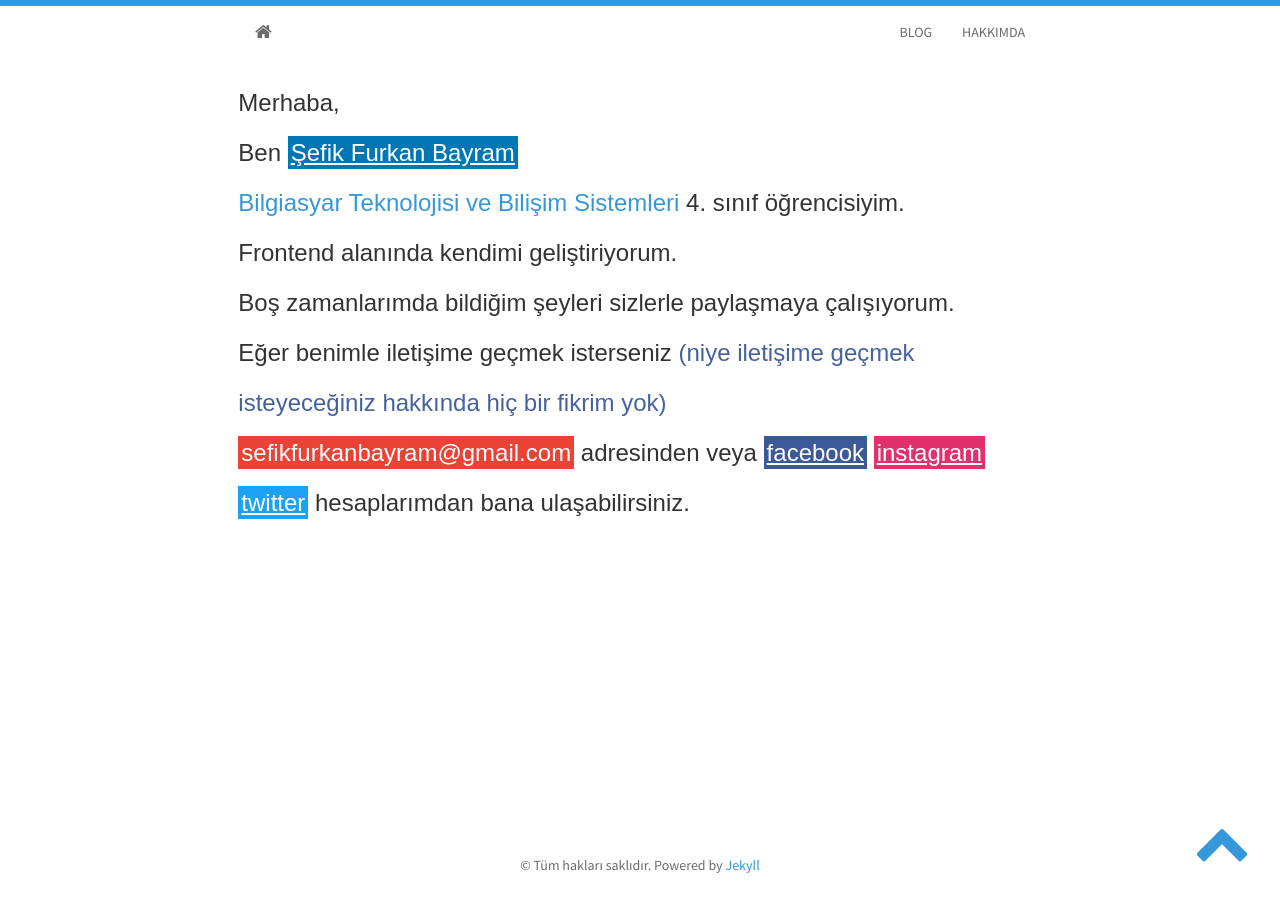
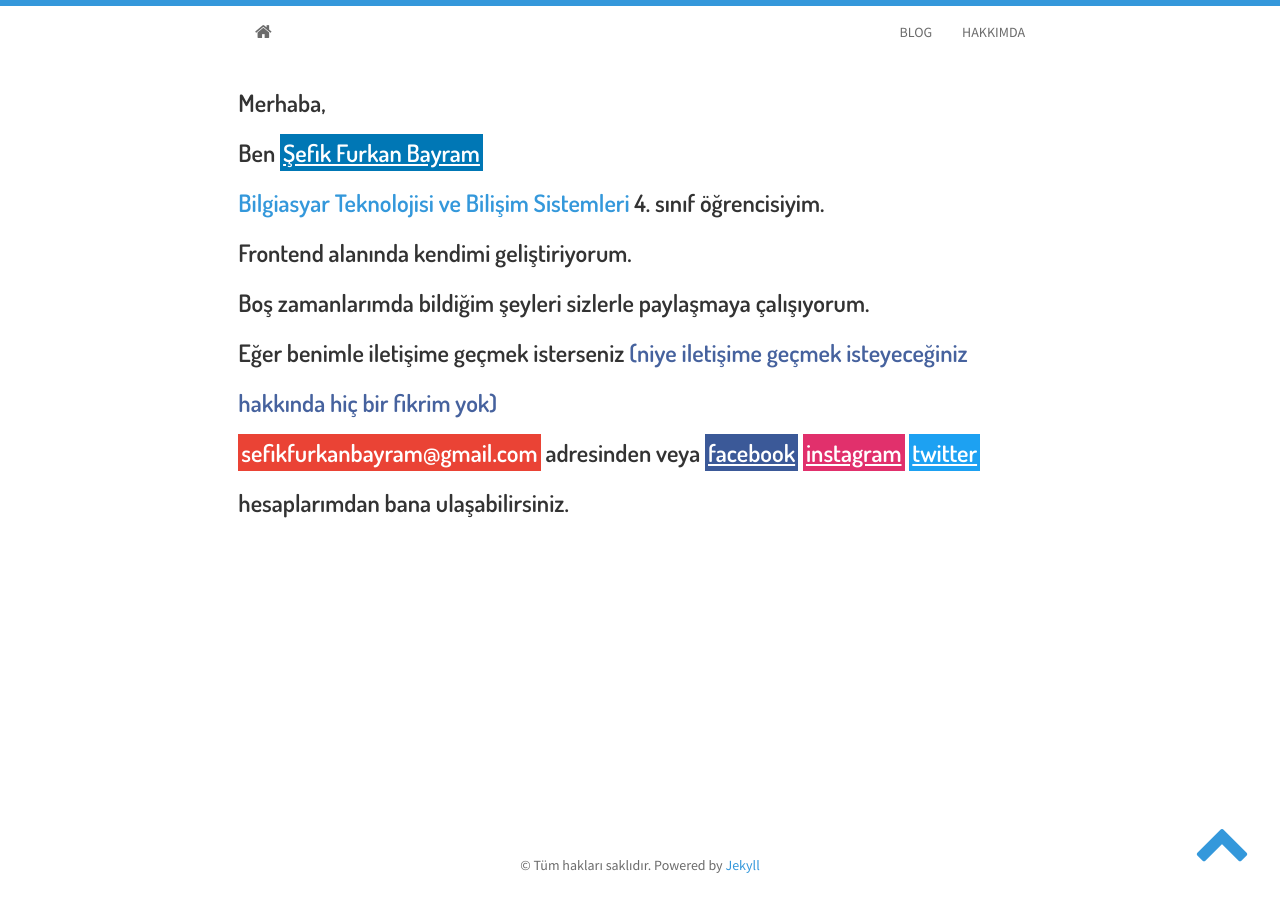
Before and after one commit to furkanbayram2/furkanbayram2.github.io, a Jekyll site: the page built from about.html, in a window 1280 px wide. Built offline with Jekyll 4.4.1, drawn with Linux system fonts in a browser that asks for light colours; nearby versions of some CDN libraries; library files that are not in the unit come from our copies.

Commit message:
Hakkında sayfasında tasarım değişikliği yapıldı.

```diff
--- a/_layouts/layout.html
+++ b/_layouts/layout.html
@@ -1,46 +1,51 @@
 <!DOCTYPE html>
 <html lang="tr">
+
 <head>
   <meta charset="utf-8">
   <meta http-equiv="Content-Type" content="text/html; charset=UTF-8" />
   <meta name="viewport" content="width=device-width, initial-scale=1">
   <meta name="author" content="{{ site.author }}" />
   <meta name="description" content="{{ site.description }}">
-    <link rel="favicon" href="{{ site.baseurl }}static/img/favicon.ico">
-    {% if page.title %}
+  <link rel="favicon" href="{{ site.baseurl }}static/img/favicon.ico"> {% if page.title %}
   <title>{{ page.title }}</title>
   {% else %}
   <title>{{ site.title }}</title>
   {% endif %}
-    <!-- Bootstrap -->
-    <link href="https://maxcdn.bootstrapcdn.com/bootstrap/3.3.5/css/bootstrap.min.css" rel="stylesheet"
-    integrity="sha256-MfvZlkHCEqatNoGiOXveE8FIwMzZg4W85qfrfIFBfYc= sha512-dTfge/zgoMYpP7QbHy4gWMEGsbsdZeCXz7irItjcC3sPUFtf0kuFbDz/ixG7ArTxmDjLXDmezHubeNikyKGVyQ=="
-    crossorigin="anonymous">
-	<!-- Custom styles for this template -->
+
+
+  <!-- CSS -->
+  <link rel="stylesheet" type="text/css" href="{{ site.baseurl }}static/css/bootstrap.min.css" />
   <link rel="stylesheet" type="text/css" href="{{ site.baseurl }}static/css/main.css" />
-	<link rel="stylesheet" type="text/css" href="https://fonts.googleapis.com/css?family=Source+Sans+Pro:200,400,200bold,400old" />
-	<link rel="stylesheet" type="text/css" href="https://maxcdn.bootstrapcdn.com/font-awesome/4.4.0/css/font-awesome.min.css" />
+
+  <link rel="stylesheet" type="text/css" href="https://maxcdn.bootstrapcdn.com/font-awesome/4.4.0/css/font-awesome.min.css"/>
   <link rel="stylesheet" type="text/css" href="{{ site.baseurl }}static/css/syntax.css" />
+
+  <!-- Fonts -->
+  <link href="https://fonts.googleapis.com/css?family=Dosis:600|Inconsolata|Indie+Flower|Poppins:500" rel="stylesheet">
+
+  <link rel="stylesheet" type="text/css" href="https://fonts.googleapis.com/css?family=Source+Sans+Pro:200,400,200bold,400old"/>
+
+
   <!-- Google Analytics -->
   {% include analytics.html %}
 </head>
 <!-- Main Body-->
+
 <body>
   <!-- Back to top button -->
   <i id="toTop" class="fa fa-chevron-up fa-4x"></i>
   <!-- Wrap all page content here -->
   <div id="wrap">
     <!-- Navbar header -->
-    {% include header.html %}
-    {{ content }}
+    {% include header.html %} {{ content }}
   </div>
   <!-- Footer -->
   {% include footer.html %}
   <!-- jQuery (necessary for Bootstrap's JavaScript plugins) -->
   <script src="https://ajax.googleapis.com/ajax/libs/jquery/1.11.3/jquery.min.js"></script>
   <!-- Bootstrap core JavaScript -->
-    <script src="https://maxcdn.bootstrapcdn.com/bootstrap/3.3.5/js/bootstrap.min.js"
-    integrity="sha256-Sk3nkD6mLTMOF0EOpNtsIry+s1CsaqQC1rVLTAy+0yc= sha512-K1qjQ+NcF2TYO/eI3M6v8EiNYZfA95pQumfvcVrTHtwQVDG+aHRqLi/ETn2uB+1JqwYqVG3LIvdm9lj6imS/pQ=="
+  <script src="https://maxcdn.bootstrapcdn.com/bootstrap/3.3.5/js/bootstrap.min.js" integrity="sha256-Sk3nkD6mLTMOF0EOpNtsIry+s1CsaqQC1rVLTAy+0yc= sha512-K1qjQ+NcF2TYO/eI3M6v8EiNYZfA95pQumfvcVrTHtwQVDG+aHRqLi/ETn2uB+1JqwYqVG3LIvdm9lj6imS/pQ=="
     crossorigin="anonymous"></script>
   <!-- Include all compiled plugins (below), or include individual files as needed -->
   <script src="{{ site.baseurl }}static/js/docs.min.js"></script>
@@ -49,4 +54,5 @@
   <script src="{{ site.baseurl }}static/js/ie10-viewport-bug-workaround.js"></script>
 
 </body>
+
 </html>
```
Lines whose indentation alone changed are shown as unchanged.
